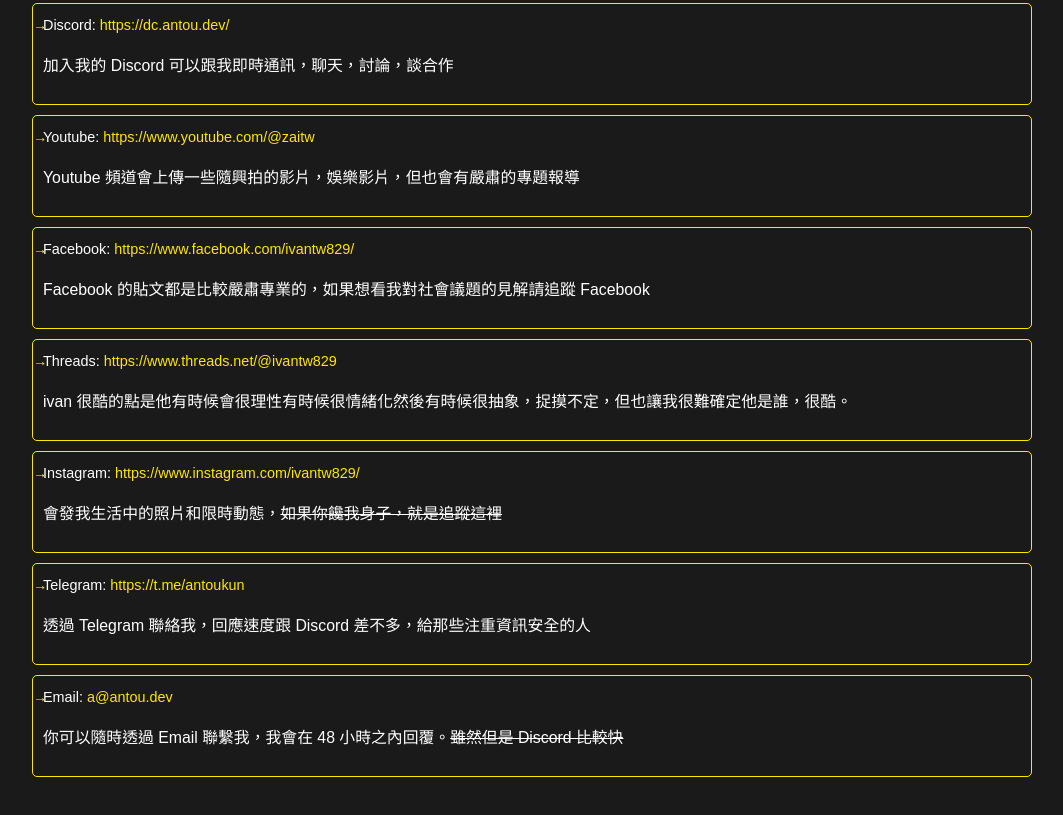
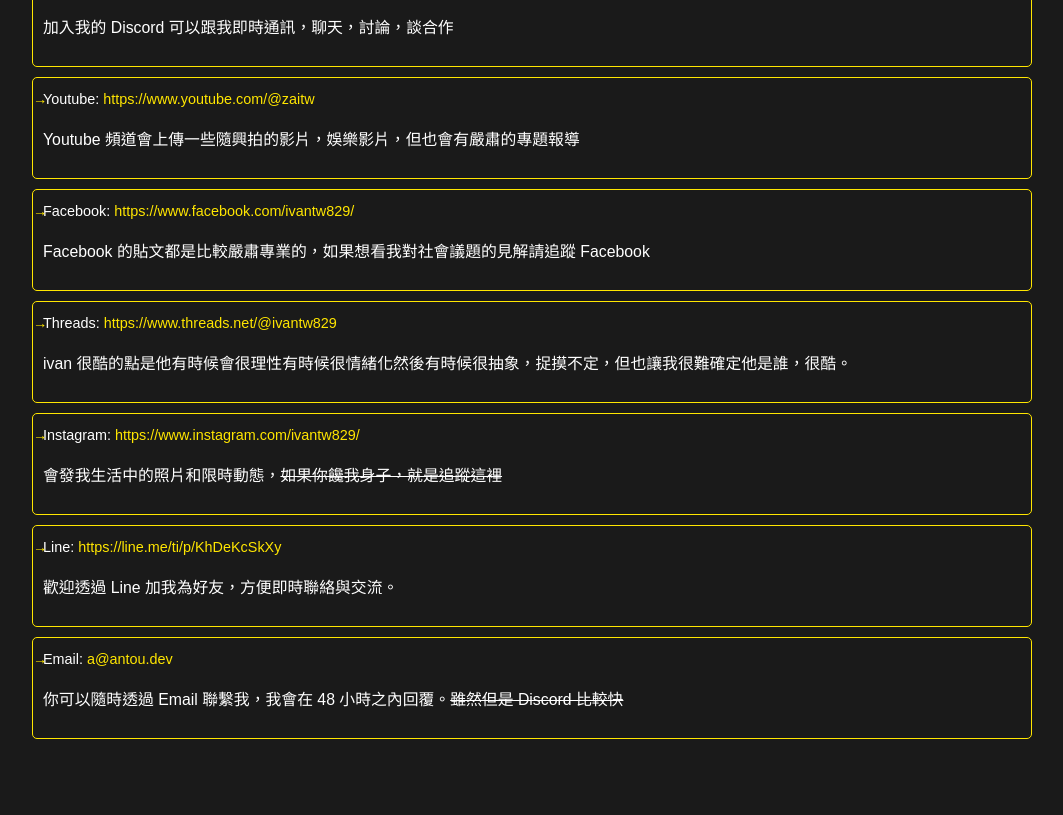
Before and after one commit to ivantw829/antou.dev, a plain HTML site: page index.html in a window 1280 px wide. Shown: the part 2779-3594 px from the top of the page, without its empty margins (108-1171 px from the left). Drawn offline with Linux system fonts and the light colour scheme.

Commit message:
更新學經歷區塊，移除安燈會會長的紀錄並新增 Line 聯絡資訊

```diff
--- a/index.html
+++ b/index.html
@@ -212,7 +212,6 @@
                 <li>2024/10 - 至今 加入行人零死亡推動聯盟 (Taiwan Vision Zero Alliance)，致力於推動交通安全改革。</li>
                 <li>2024/10 - 至今 成為時代力量的黨員，積極參與政治與社會議題。</li>
                 <li>2025/05/08 - 至今 Youtuber 賴奕帆</li>
-                <li>2025/05/27 - 至今 擔任安燈會會長，提供未成年身心障礙者幫助。</li>
                 <li>2025/05/29 - 至今 【捍衛全台學權行動】Action to Defend the Student Rights in Taiwan 決策組</li>
             </ul>
         </section>
@@ -258,9 +257,9 @@
                     <p>會發我生活中的照片和限時動態，<s>如果你饞我身子，就是追蹤這裡</s></p>
                 </li>
                 <li class="link-box">
-                    Telegram: <a href="https://t.me/antoukun" target="_blank"
-                        aria-label="透過 Telegram 聯絡 Antou">https://t.me/antoukun</a>
-                    <p>透過 Telegram 聯絡我，回應速度跟 Discord 差不多，給那些注重資訊安全的人</p>
+                    Line: <a href="https://line.me/ti/p/KhDeKcSkXy" target="_blank"
+                        aria-label="加入 Antou 的 Line">https://line.me/ti/p/KhDeKcSkXy</a>
+                    <p>歡迎透過 Line 加我為好友，方便即時聯絡與交流。</p>
                 </li>
                 <li class="link-box">
                     Email: <a href="mailto:a@antou.dev" aria-label="發送 Email 給 Antou">a@antou.dev</a>
```
